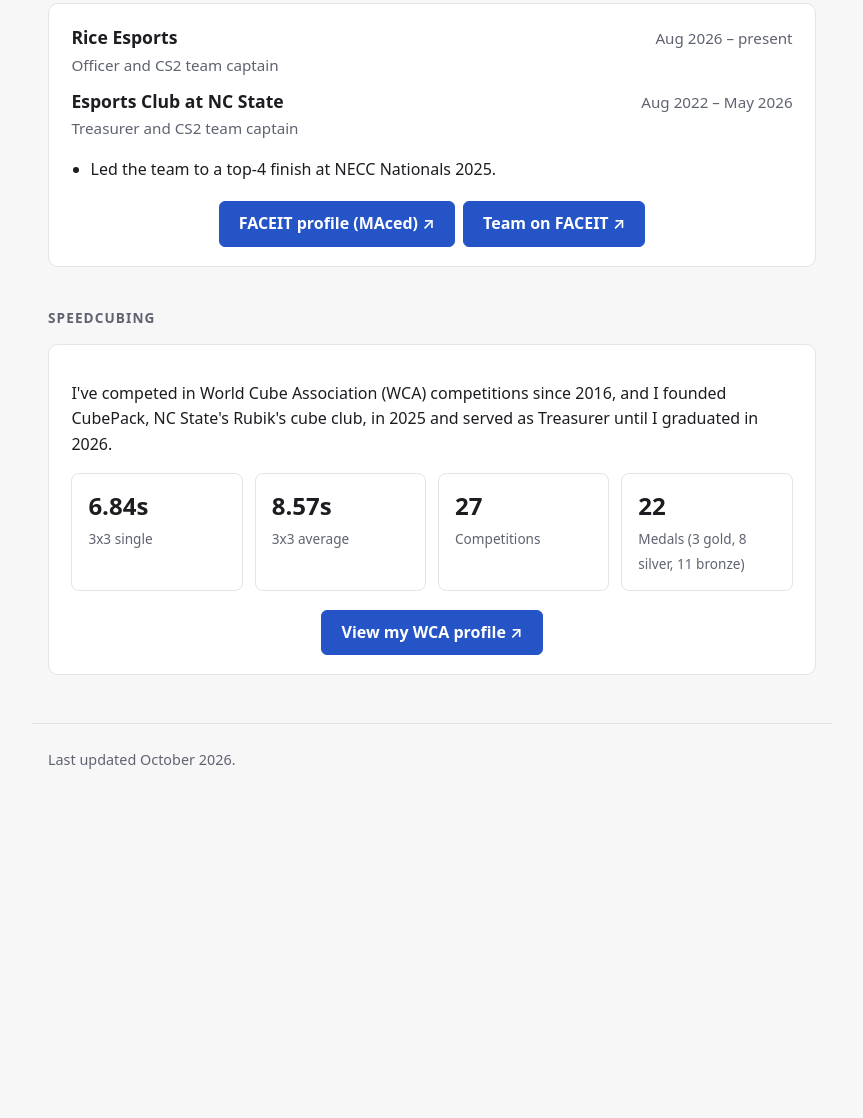
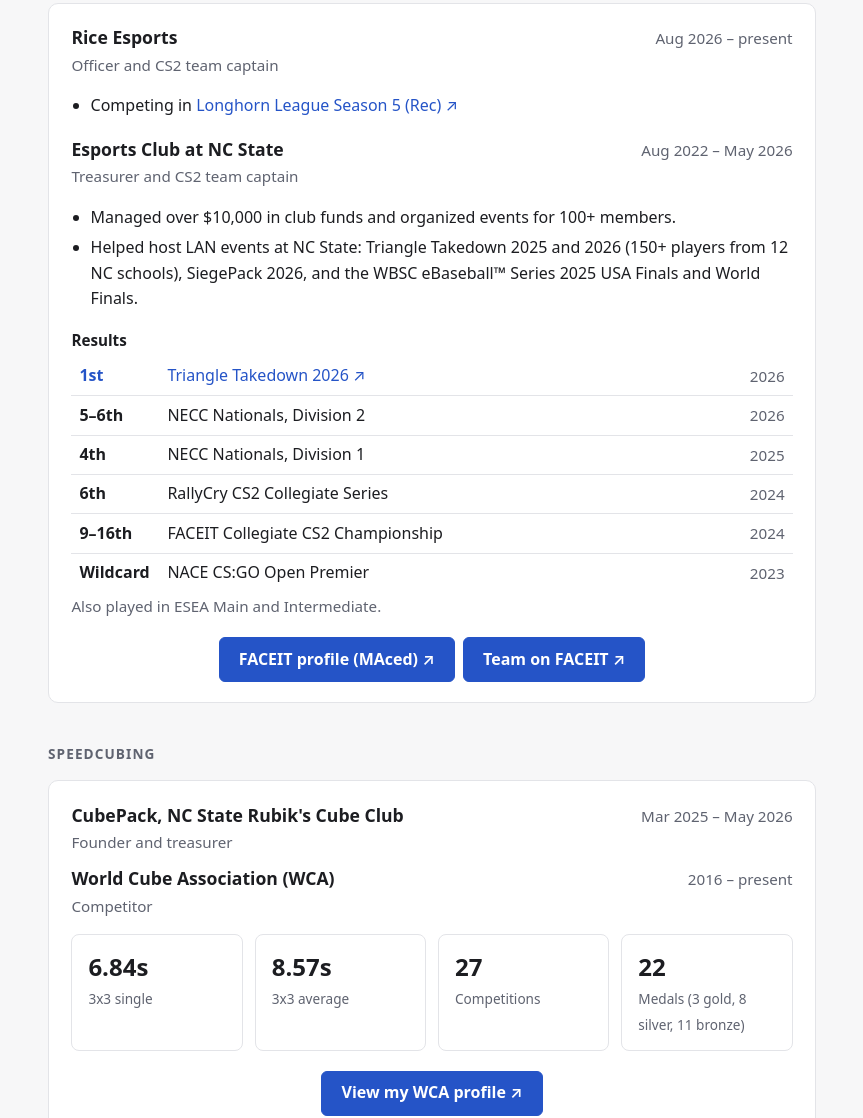
Before and after one commit to maced1/maced1.github.io, a plain HTML site: page hobbies.html in a window 1280 px wide. Shown: the part 252-1370 px from the top of the page, without its empty margins (208-1071 px from the left). Before the commit the page ends 1063 px from the top, so only its background shows below. Drawn offline with Linux system fonts and the light colour scheme.

Commit message:
Update hobbies: CS2 results, hosted LANs, speedcubing layout

```diff
--- a/hobbies.html
+++ b/hobbies.html
@@ -43,6 +43,9 @@
     <span class="date">Aug 2026 &ndash; present</span>
   </div>
   <p class="meta">Officer and CS2 team captain</p>
+  <ul>
+    <li>Competing in <a href="https://www.faceit.com/en/championship/fe427d7d-3b5c-43e5-b5fa-ceff24c7ec1e/Longhorn%20League%20Season%205%20-%20Rec" target="_blank" rel="noopener">Longhorn League Season 5 (Rec) &nearr;</a></li>
+  </ul>
 
   <div class="entry-head">
     <h3>Esports Club at NC State</h3>
@@ -50,8 +53,24 @@
   </div>
   <p class="meta">Treasurer and CS2 team captain</p>
   <ul>
-    <li>Led the team to a top-4 finish at NECC Nationals 2025.</li>
+    <li>Managed over $10,000 in club funds and organized events for 100+ members.</li>
+    <li>Helped host LAN events at NC State: Triangle Takedown 2025 and 2026 (150+ players from 12 NC schools), SiegePack 2026, and the WBSC eBaseball&trade; Series 2025 USA Finals and World Finals.</li>
   </ul>
+
+  <h4>Results</h4>
+  <div class="table-wrap">
+    <table class="results">
+      <tbody>
+        <tr class="best"><td class="place">1st</td><td><a href="https://collegecounter.org/events/0a8261c1-ca3f-42e7-a0e5-89d97b3f531f" target="_blank" rel="noopener">Triangle Takedown 2026 &nearr;</a></td><td class="num date">2026</td></tr>
+        <tr><td class="place">5&ndash;6th</td><td>NECC Nationals, Division 2</td><td class="num date">2026</td></tr>
+        <tr><td class="place">4th</td><td>NECC Nationals, Division 1</td><td class="num date">2025</td></tr>
+        <tr><td class="place">6th</td><td>RallyCry CS2 Collegiate Series</td><td class="num date">2024</td></tr>
+        <tr><td class="place">9&ndash;16th</td><td>FACEIT Collegiate CS2 Championship</td><td class="num date">2024</td></tr>
+        <tr><td class="place">Wildcard</td><td>NACE CS:GO Open Premier</td><td class="num date">2023</td></tr>
+      </tbody>
+    </table>
+  </div>
+  <p class="meta">Also played in ESEA Main and Intermediate.</p>
 
   <div class="links center">
     <a class="button primary" href="https://www.faceit.com/en/players/MAced" target="_blank" rel="noopener">FACEIT profile (MAced) &nearr;</a>
@@ -62,10 +81,17 @@
 <h2>Speedcubing</h2>
 
 <div class="card">
-  <p>
-  I've competed in World Cube Association (WCA) competitions since 2016,
-  and I founded CubePack, NC State's Rubik's cube club, in 2025 and served as Treasurer until I graduated in 2026.
-  </p>
+  <div class="entry-head">
+    <h3>CubePack, NC State Rubik's Cube Club</h3>
+    <span class="date">Mar 2025 &ndash; May 2026</span>
+  </div>
+  <p class="meta">Founder and treasurer</p>
+
+  <div class="entry-head">
+    <h3>World Cube Association (WCA)</h3>
+    <span class="date">2016 &ndash; present</span>
+  </div>
+  <p class="meta">Competitor</p>
 
   <div class="stats">
     <div class="stat"><span class="value">6.84s</span><span class="name">3x3 single</span></div>
--- a/style.css
+++ b/style.css
@@ -469,6 +469,31 @@
   text-align: right;
 }
 
+h4 {
+  margin: 1rem 0 0.3rem;
+  font-size: 0.95rem;
+}
+
+/* Tournament results: placement, event, year */
+
+.results td {
+  padding: 0.4rem 0.5rem;
+}
+
+.results .place {
+  width: 5.5rem;
+  font-weight: 700;
+  white-space: nowrap;
+}
+
+.results tr.best .place {
+  color: var(--accent);
+}
+
+.results tr:last-child td {
+  border-bottom: none;
+}
+
 footer {
   padding-top: 1.5rem;
   padding-bottom: 2.5rem;
```
